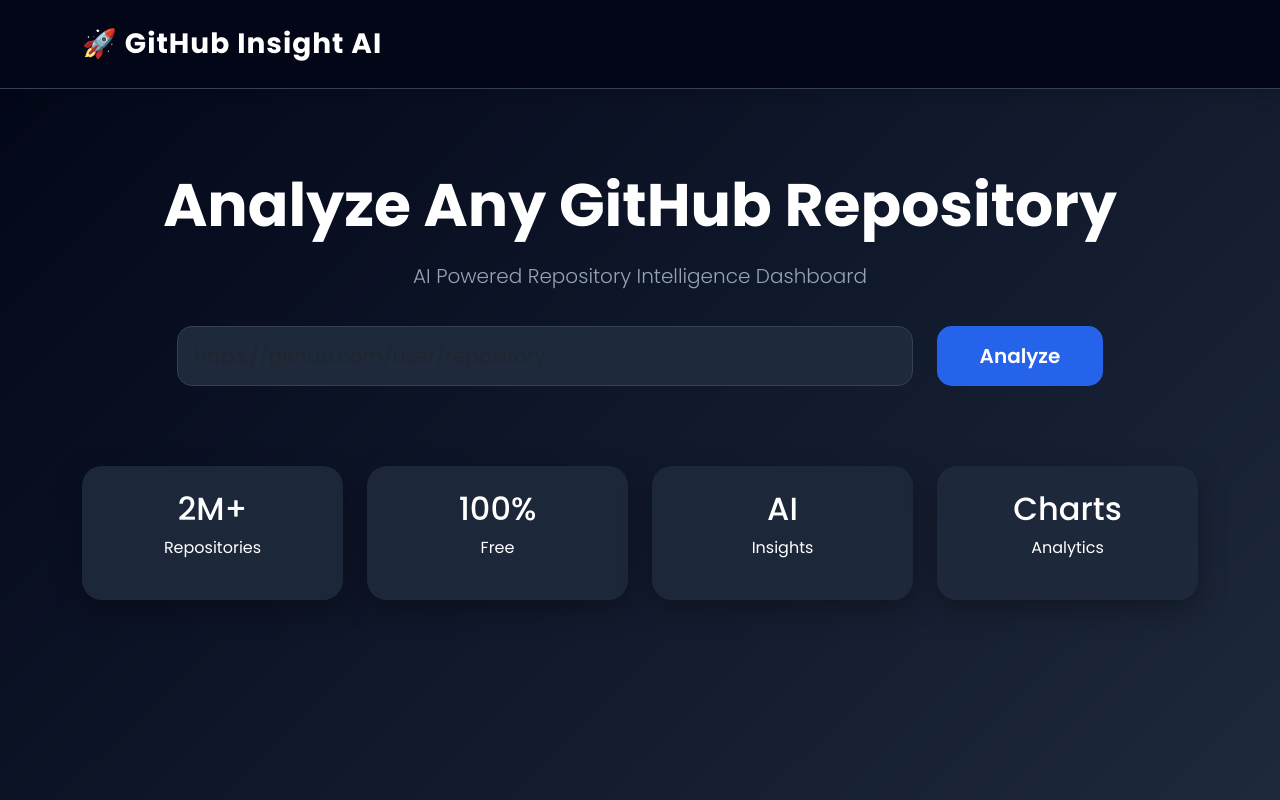
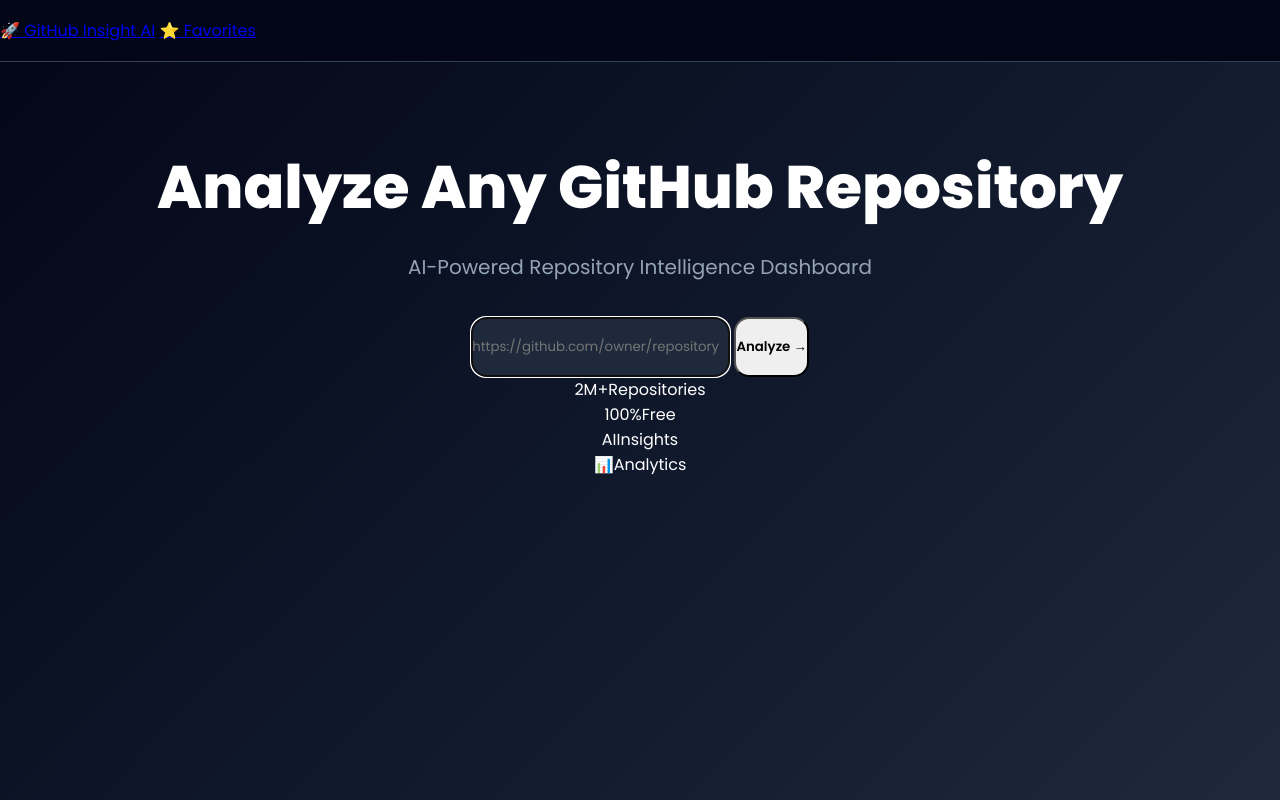
Before and after one commit to BurukalaManiReethika/github-repo-intelligence, a Flask app: template templates/index.html in a window 1280 px wide. Run offline with Flask 3, Linux system fonts and the light colour scheme; the template is opened without the code that fills it, so the values that code supplies are empty.

Commit message:
Update index.html

```diff
--- a/templates/index.html
+++ b/templates/index.html
@@ -1,162 +1,44 @@
 
 <html lang="en">
-
 <head>
-
-<meta charset="UTF-8">
-
-<meta name="viewport" content="width=device-width, initial-scale=1.0">
-
+  <meta charset="UTF-8" />
+  <meta name="viewport" content="width=device-width, initial-scale=1.0" />
   <title>GitHub Insight AI</title>
-
-<link href="https://cdn.jsdelivr.net/npm/bootstrap@5.3.3/dist/css/bootstrap.min.css" rel="stylesheet">
-
-<link rel="stylesheet" href="{{ url_for('static', filename='css/style.css') }}">
-
+  <link rel="stylesheet" href="{{ url_for('static', filename='style.css') }}" />
 </head>
-
-<body>
-
-<nav class="navbar navbar-dark bg-dark shadow">
-
-<div class="container">
-
-<a class="navbar-brand fw-bold" href="/">
-
-🚀 GitHub Insight AI
-
-</a>
-
-</div>
-
+<body class="home-page">
+  <nav class="navbar">
+    <a href="/" class="brand">🚀 GitHub Insight AI</a>
+    <a href="/favorites" class="nav-link">⭐ Favorites</a>
   </nav>
 
-<section class="hero">
+  <main class="hero">
+    <h1>Analyze Any GitHub Repository</h1>
+    <p class="subtitle">AI-Powered Repository Intelligence Dashboard</p>
 
-<div class="container text-center">
-
-<h1 class="display-3 fw-bold">
-
-Analyze Any GitHub Repository
-
-</h1>
-
-<p class="lead">
-
-AI Powered Repository Intelligence Dashboard
-
-</p>
-
-<form method="POST">
-
-<div class="row justify-content-center">
-
-<div class="col-md-8">
-
+    <form method="POST" action="/" class="search-form">
+      <div class="input-group">
         <input
-
-class="form-control form-control-lg"
-
           type="text"
-
           name="repo_url"
-
-placeholder="https://github.com/user/repository"
-
-required>
-
+          placeholder="https://github.com/owner/repository"
+          required
+          class="repo-input"
+          autofocus
+        />
+        <button type="submit" class="analyze-btn">Analyze →</button>
       </div>
-
-<div class="col-md-2">
-
-<button class="btn btn-primary btn-lg w-100">
-
-Analyze
-
-</button>
-
-</div>
-
-</div>
-
+      {% if error %}
+        <p class="error-msg">⚠️ {{ error }}</p>
+      {% endif %}
     </form>
 
+    <div class="stats-bar">
+      <div class="stat"><span class="stat-num">2M+</span><span class="stat-label">Repositories</span></div>
+      <div class="stat"><span class="stat-num">100%</span><span class="stat-label">Free</span></div>
+      <div class="stat"><span class="stat-num">AI</span><span class="stat-label">Insights</span></div>
+      <div class="stat"><span class="stat-num">📊</span><span class="stat-label">Analytics</span></div>
     </div>
-
-</section>
-
-<section class="stats">
-
-<div class="container">
-
-<div class="row">
-
-<div class="col-md-3">
-
-<div class="card p-4 text-center">
-
-<h2>2M+</h2>
-
-<p>Repositories</p>
-
-</div>
-
-</div>
-
-<div class="col-md-3">
-
-<div class="card p-4 text-center">
-
-<h2>100%</h2>
-
-<p>Free</p>
-
-</div>
-
-</div>
-
-<div class="col-md-3">
-
-<div class="card p-4 text-center">
-
-<h2>AI</h2>
-
-<p>Insights</p>
-
-</div>
-
-</div>
-
-<div class="col-md-3">
-
-<div class="card p-4 text-center">
-
-<h2>Charts</h2>
-
-<p>Analytics</p>
-
-</div>
-
-</div>
-
-</div>
-
-</div>
-
-</section>
-
-{% if repo %}
-
-<script>
-
-window.location.href="/dashboard";
-
-</script>
-
-{% endif %}
-
-<script src="{{ url_for('static', filename='js/script.js') }}"></script>
-
+  </main>
 </body>
-
 </html>
```
Lines whose indentation alone changed are shown as unchanged.
